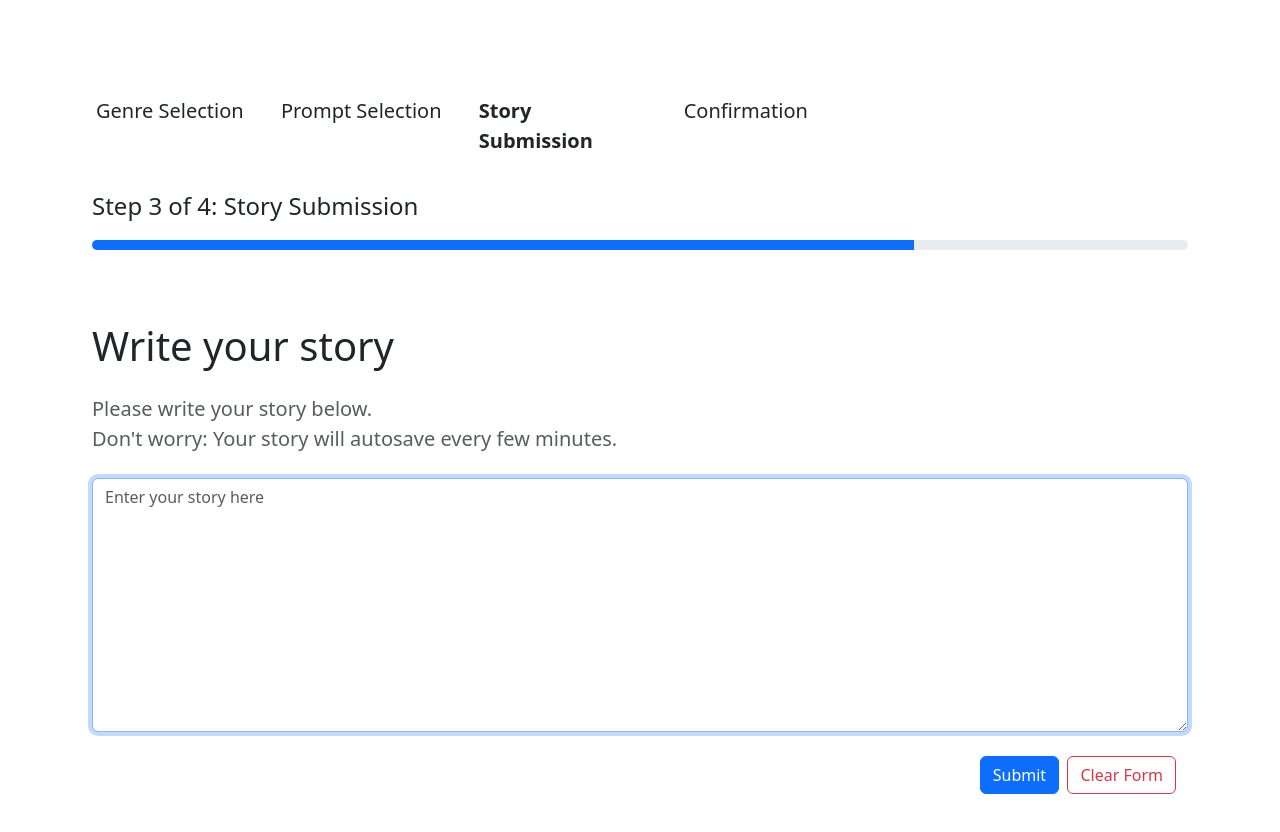
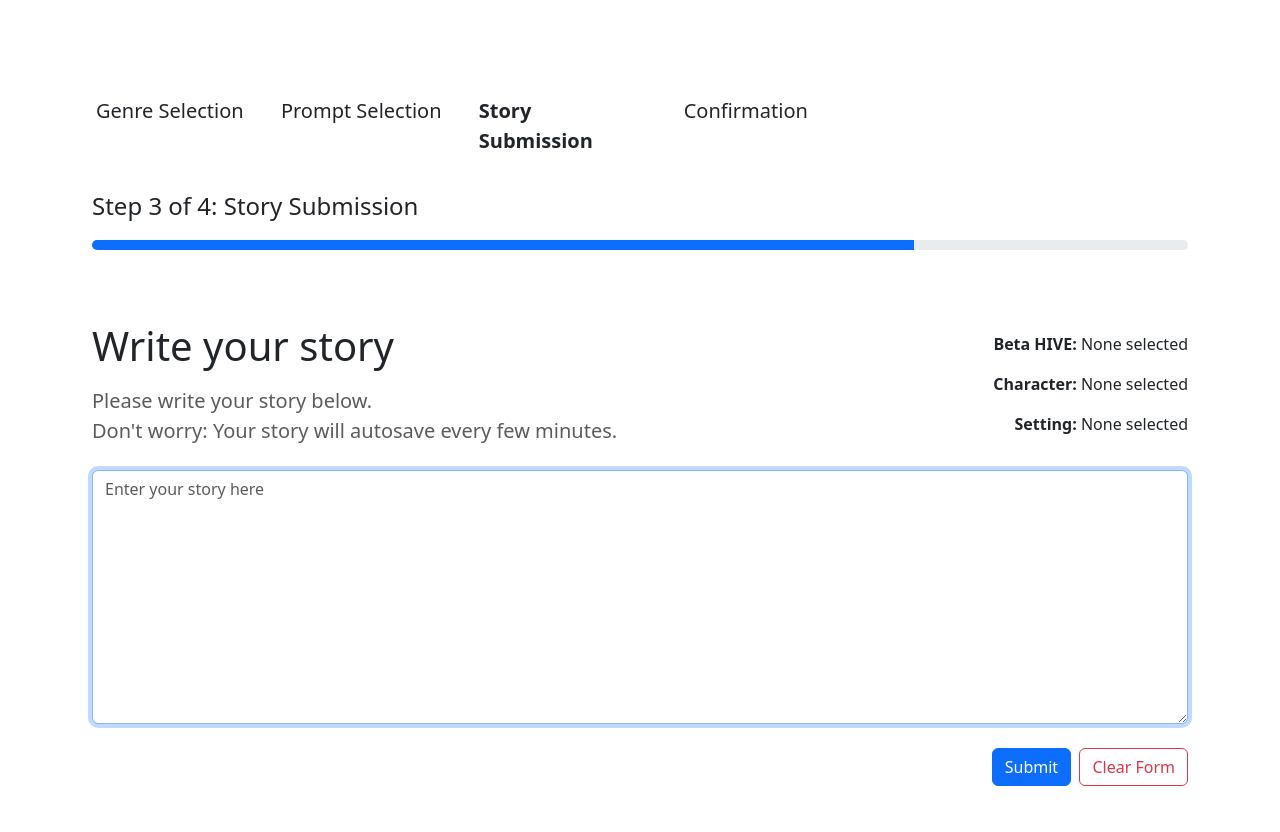
Before and after one commit to AplUSAndmINUS/beta-hive-story-submission, a React (Create React App) app: page /story-submission in a window 1280 px wide. Shown: the top 832 px of the page. Built offline with nearby package versions, Linux system fonts and the light colour scheme.

Commit message:
updated the selections to incorporate the selections made for hive setting and character

```diff
--- a/src/components/prompt-card/prompt-card.tsx
+++ b/src/components/prompt-card/prompt-card.tsx
@@ -1,17 +1,18 @@
 import React from 'react';
 
 interface PromptCardProps {
-  prompt?: string;
+  handleSelection: (selection: string) => void;
+  prompt: string;
   promptText?: string;
 }
 
-export const PromptCard: React.FC<PromptCardProps> = ({ prompt, promptText }) => {
+export const PromptCard: React.FC<PromptCardProps> = ({ handleSelection, prompt, promptText }) => {
   return (
-    <div className='col-6 d-flex flex-wrap justify-content-between'>
+    <div className='col-6 d-flex flex-wrap justify-content-between' onClick={() => handleSelection(prompt)}>
       <div className='w-100'>
         <div className='card p-2 mt-4'>
           <div className='card-body'>
-            <h5 className='card-title'>{prompt || "Prompt 1"}</h5>
+            <h5 className='card-title'>{prompt}</h5>
             <p className='card-text'>
               {promptText || `Lorem ipsum dolor sit amet, consectetur adipiscing elit
               Nullam nec purus et nunc fermentum aliquam. Nam nec turpis nec
--- a/src/components/selections/selections.tsx
+++ b/src/components/selections/selections.tsx
@@ -1,7 +1,43 @@
 import React from 'react';
+import { Link } from 'react-router-dom';
+
+import { useAppSelector } from '../../stores/store';
 
 export const Selections: React.FC = () => {
-  return <div className='w-50'>I am the Selections section!</div>;
+  const { genreSelection, characterSelection, settingSelection } =
+    useAppSelector((state) => state.storySubmission);
+
+  return (
+    <div className='container w-50 ml-auto text-end'>
+      <div className='row d-flex justify-content-between align-items-center'>
+        <Link
+          to='/genre-selection'
+          className='text-decoration-none custom-link'
+        >
+          <div className='pt-3 pb-0'>
+            <p className='text-right'>
+              <strong>Beta HIVE: </strong>
+              {genreSelection || 'None selected'}
+            </p>
+          </div>
+        </Link>
+      </div>
+      <Link to='/prompt-selection' className='text-decoration-none custom-link'>
+        <div className='pt-0 pb-0'>
+          <p>
+            <strong>Character: </strong> {characterSelection || 'None selected'}
+          </p>
+        </div>
+      </Link>
+      <Link to='/prompt-selection' className='text-decoration-none custom-link'>
+        <div className='pt-0 pb-0'>
+          <p>
+            <strong>Setting: </strong> {settingSelection || 'None selected'}
+          </p>
+        </div>
+      </Link>
+    </div>
+  );
 };
 
 export default Selections;
--- a/src/pages/genre-selection/genre-selection.tsx
+++ b/src/pages/genre-selection/genre-selection.tsx
@@ -1,16 +1,16 @@
 import React from 'react';
-import { useNavigate } from 'react-router-dom';
 
 import { useAppDispatch, useAppSelector } from '../../stores/store';
 import { setGenreSelection } from '../../stores/reducers/story-submission';
 import HIVEGenreSquare from '../../components/hive-genre/hive-genre-square';
 import useHIVEImages from '../../utils/hooks/useHIVEImages';
+import useNavigation from '../../utils/hooks/useNavigation';
 
 export const GenreSelection: React.FC = () => {
-  const images = useHIVEImages();
   const dispatch = useAppDispatch();
   const { genreSelection } = useAppSelector((state) => state.storySubmission);
-  const navigate = useNavigate();
+  const images = useHIVEImages();
+  const navigate = useNavigation();
 
   const handleGenreSelection = (genre: string) => {
     dispatch(setGenreSelection(genre));
--- a/src/pages/prompt-selection/prompt-selection.tsx
+++ b/src/pages/prompt-selection/prompt-selection.tsx
@@ -2,25 +2,42 @@ import React from 'react';
 
 import PromptCard from '../../components/prompt-card/prompt-card';
 import Selections from '../../components/selections/selections';
+import { useAppDispatch, useAppSelector } from '../../stores/store';
+import useNavigation from '../../utils/hooks/useNavigation';
+import {
+  setCharacterSelection,
+  setSettingSelection,
+} from '../../stores/reducers/story-submission';
 import { CHARACTER_SELECTIONS } from '../../services/constants/constants';
 import { SETTING_SELECTIONS } from '../../services/constants/constants';
 
 export const PromptSelection: React.FC = () => {
+  const dispatch = useAppDispatch();
+  const navigate = useNavigation();
+  const characterSelection = useAppSelector(
+    (state) => state.storySubmission.characterSelection
+  );
+
+  const handleCharacterSelection = (character: string) => {
+    dispatch(setCharacterSelection(character));
+  };
+
+  const handleSettingSelection = (setting: string) => {
+    dispatch(setSettingSelection(setting));
+    navigate('/story-submission');
+  };
+
   return (
     <div className='container-fluid'>
       <div className='row d-flex justify-content-between align-items-center'>
-        <h1 className='bd-title pb-2 mb-4 mt-4 w-50'>Choose two prompts</h1>
+        <div className='col'>
+          <h1 className='bd-title pb-2 mt-4'>Choose two prompts</h1>
+          <p className='text-muted pb-2 mt-2 fs-5'>
+            Select two prompts from the Setting and Character sections.<br />
+            You'll use these in the next step to create your story.
+          </p>
+        </div>
         <Selections />
-      </div>
-      <div className='row'>
-        <h3 className='pb-2 mt-2 mb-1'>Setting</h3>
-        {SETTING_SELECTIONS.map((setting, index) => (
-          <PromptCard
-            key={setting.name + index}
-            prompt={setting.name}
-            promptText={setting.description}
-          />
-        ))}
       </div>
       <div className='row'>
         <h3 className='pb-2 mt-5'>Character</h3>
@@ -29,6 +46,18 @@ export const PromptSelection: React.FC = () => {
             key={character.name + index}
             prompt={character.name}
             promptText={character.description}
+            handleSelection={handleCharacterSelection}
+          />
+        ))}
+      </div>
+      <div className={`row mt-5 ${!characterSelection && 'opacity-25'}`}>
+        <h3 className='pb-2 mt-2 mb-1'>Setting</h3>
+        {SETTING_SELECTIONS.map((setting, index) => (
+          <PromptCard
+            key={setting.name + index}
+            prompt={setting.name}
+            promptText={setting.description}
+            handleSelection={handleSettingSelection}
           />
         ))}
       </div>
--- a/src/pages/story-submission/story-submission.tsx
+++ b/src/pages/story-submission/story-submission.tsx
@@ -2,24 +2,25 @@ import React from 'react';
 
 import { useAppDispatch, useAppSelector } from '../../stores/store';
 import { setStorySubmission } from '../../stores/reducers/story-submission';
+import Selections from '../../components/selections/selections';
 
 export const StorySubmission: React.FC = () => {
   const dispatch = useAppDispatch();
   const { storySubmission } = useAppSelector((state) => state.storySubmission);
 
-  const [text, setText] = React.useState(storySubmission);
+  const [storyText, setStoryText] = React.useState(storySubmission);
   const [isLoading, setIsLoading] = React.useState(false);
   const [isSaved, setIsSaved] = React.useState(false);
 
   React.useEffect(() => {
-    if (text.trim() === '') {
-      return; // Don't save empty text
+    if (storyText.trim() === '') {
+      return; // Don't save empty storyText
     }
 
     const handleSave = () => {
       setIsLoading(true);
       setIsSaved(false);
-      dispatch(setStorySubmission(text));
+      dispatch(setStorySubmission(storyText));
       setTimeout(() => {
         setIsLoading(false);
         setIsSaved(true);
@@ -29,29 +30,48 @@ export const StorySubmission: React.FC = () => {
     const timer = setTimeout(handleSave, 2500); // Auto-save after 5 seconds of inactivity
 
     return () => clearTimeout(timer); // Clear timeout if user types again
-  }, [text, dispatch]);
+  }, [storyText, dispatch]);
+
+  React.useEffect(() => {
+    // const oldStory = storySubmission;
+    if (isSaved) {
+      dispatch(setStorySubmission(storyText));
+    }
+
+    // console.log(oldStory);
+    console.log('New story: ', storySubmission);
+  }, [isSaved, storyText, dispatch, storySubmission]);
 
   const handleChange = (e: React.ChangeEvent<HTMLTextAreaElement>) => {
-    setText(e.target.value);
+    setStoryText(e.target.value);
     setIsSaved(false); // Reset saved status on change
+  };
+
+  const handleReset = () => {
+    setStoryText('');
+    setIsSaved(false);
   };
 
   return (
     <div className='container-fluid'>
-      <div className='row'>
+      <div className='row d-flex justify-content-between align-items-center'>
+        <div className='col'>
           <h1 className='bd-title pb-2 mt-4'>Write your story</h1>
           <p className='text-muted pb-2 mt-2 fs-5'>
             Please write your story below. <br />
             Don't worry: Your story will autosave every few minutes.
           </p>
         </div>
-      <div className='row m-auto'>
+        <Selections />
+      </div>
+      <div className='row'>
+        <form onReset={handleReset}>
           <textarea
             autoFocus
             className='form-control ml-2'
             rows={10}
             placeholder='Enter your story here'
-          value={text}
+            value={storyText}
             onChange={handleChange}
           ></textarea>
           <div className='d-flex justify-content-between w-100'>
@@ -65,7 +85,9 @@ export const StorySubmission: React.FC = () => {
                   <p className='mt-4 ms-2'>Saving...</p>
                 </>
               ) : (
-              <p className='mt-4 ms-2 ml-0'>{isSaved ? 'Draft saved!' : ''}</p>
+                <p className='mt-4 ms-2 ml-0'>
+                  {isSaved ? 'Draft saved!' : ''}
+                </p>
               )}
             </div>
             <div className='d-flex justify-content-between'>
@@ -78,6 +100,7 @@ export const StorySubmission: React.FC = () => {
               </button>
             </div>
           </div>
+        </form>
       </div>
     </div>
   );
--- a/src/stores/reducers/story-submission.ts
+++ b/src/stores/reducers/story-submission.ts
@@ -2,13 +2,15 @@ import { createSlice, PayloadAction } from '@reduxjs/toolkit';
 
 interface StorySubmissionState {
   genreSelection: string;
-  promptSelection: string;
+  characterSelection: string;
+  settingSelection: string;
   storySubmission: string;
 }
 
 const initialState: StorySubmissionState = {
   genreSelection: '',
-  promptSelection: '',
+  characterSelection: '',
+  settingSelection: '',
   storySubmission: '',
 };
 
@@ -19,8 +21,11 @@ const storySubmissionSlice = createSlice({
     setGenreSelection(state, action: PayloadAction<string>) {
       state.genreSelection = action.payload;
     },
-    setPromptSelection(state, action: PayloadAction<string>) {
-      state.promptSelection = action.payload;
+    setCharacterSelection(state, action: PayloadAction<string>) {
+      state.characterSelection = action.payload;
+    },
+    setSettingSelection(state, action: PayloadAction<string>) {
+      state.settingSelection = action.payload;
     },
     setStorySubmission(state, action: PayloadAction<string>) {
       state.storySubmission = action.payload;
@@ -28,7 +33,7 @@ const storySubmissionSlice = createSlice({
   },
 });
 
-export const { setGenreSelection, setPromptSelection, setStorySubmission } =
+export const { setGenreSelection, setCharacterSelection, setSettingSelection, setStorySubmission } =
   storySubmissionSlice.actions;
 
 export default storySubmissionSlice.reducer;
--- a/src/styles/_app.scss
+++ b/src/styles/_app.scss
@@ -68,3 +68,14 @@ div.w-100 > .card:hover {
   transform: scale(1.05);
   box-shadow: 0 4px 8px rgba(0, 0, 0, 0.2);
 }
+
+// Link text
+.custom-link {
+  color: inherit;
+  text-decoration: none;
+}
+
+.custom-link:hover {
+  color: inherit;
+  text-decoration: none;
+}
--- /dev/null
+++ b/src/utils/hooks/useNavigation.tsx
@@ -0,0 +1,13 @@
+import { useNavigate } from 'react-router-dom';
+
+const useNavigation = () => {
+  const navigate = useNavigate();
+
+  const handleNavigation = (path: string) => {
+    navigate(path);
+  };
+
+  return handleNavigation;
+};
+
+export default useNavigation;
```
Lines whose indentation alone changed are shown as unchanged.
